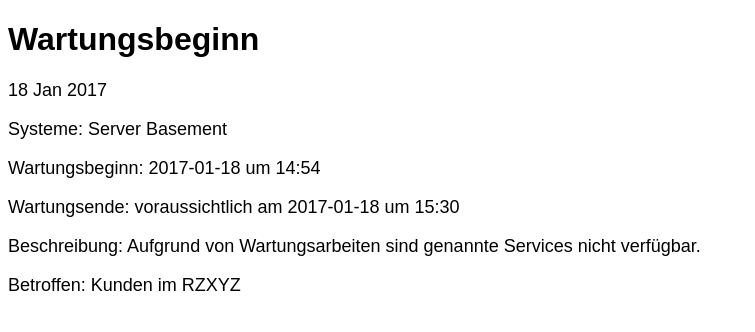
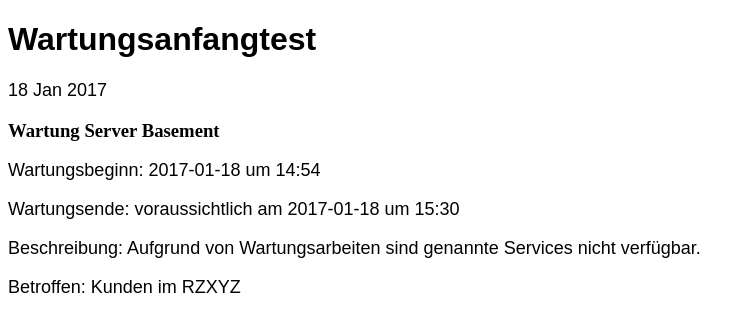
Before and after one commit to Storagegirl/storagegirl.github.io, a Jekyll site: the page built from _posts/2017-01-18-WartungsanfangTest.md, in a window 1280 px wide. Shown: the top 332 px of the page, without its empty margins (0-755 px from the left). Built offline with Jekyll 4.4.1, drawn with Linux system fonts in a browser that asks for light colours.

Commit message:
Update 2017-01-18-WartungsanfangTest.md

```diff
--- a/_posts/2017-01-18-WartungsanfangTest.md
+++ b/_posts/2017-01-18-WartungsanfangTest.md
@@ -1,10 +1,9 @@
 ---
 layout: post
-title: "Wartungsbeginn"
 date: 2017-01-18
 ---
 
-Systeme:  Server Basement
+### Wartung Server Basement
 
 
 Wartungsbeginn: 2017-01-18 um 14:54
```
